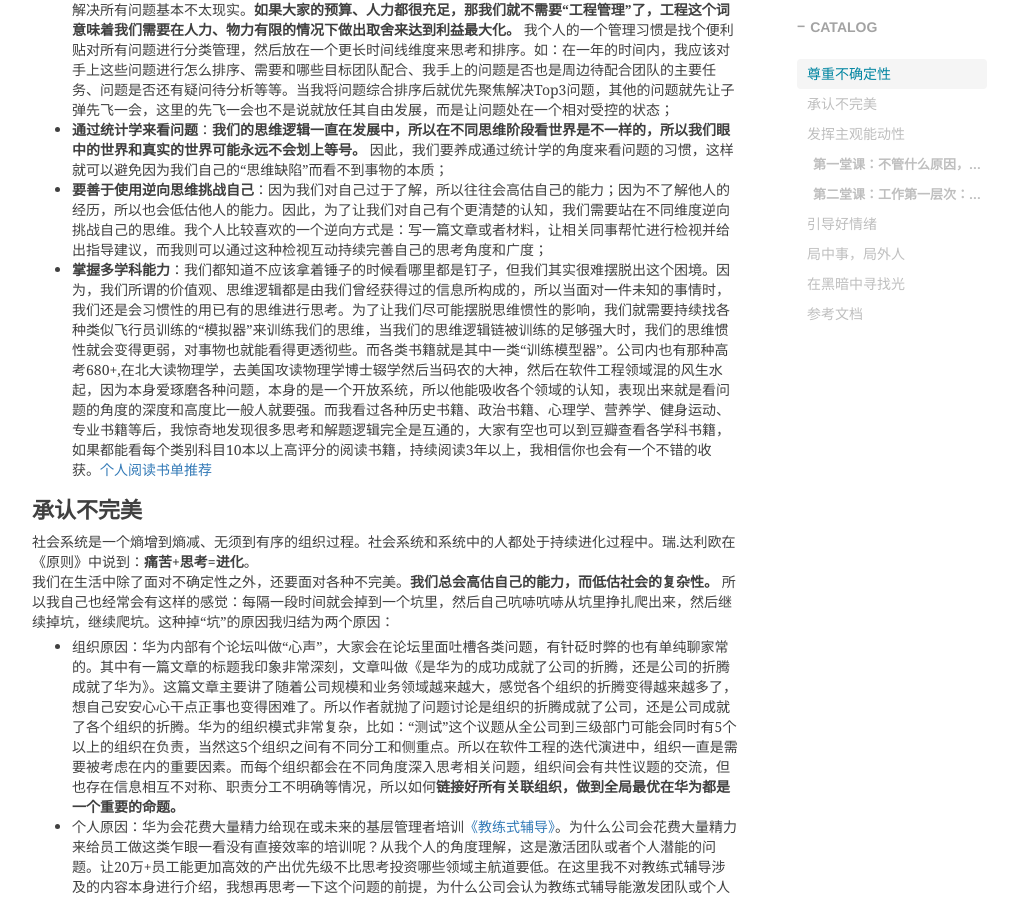
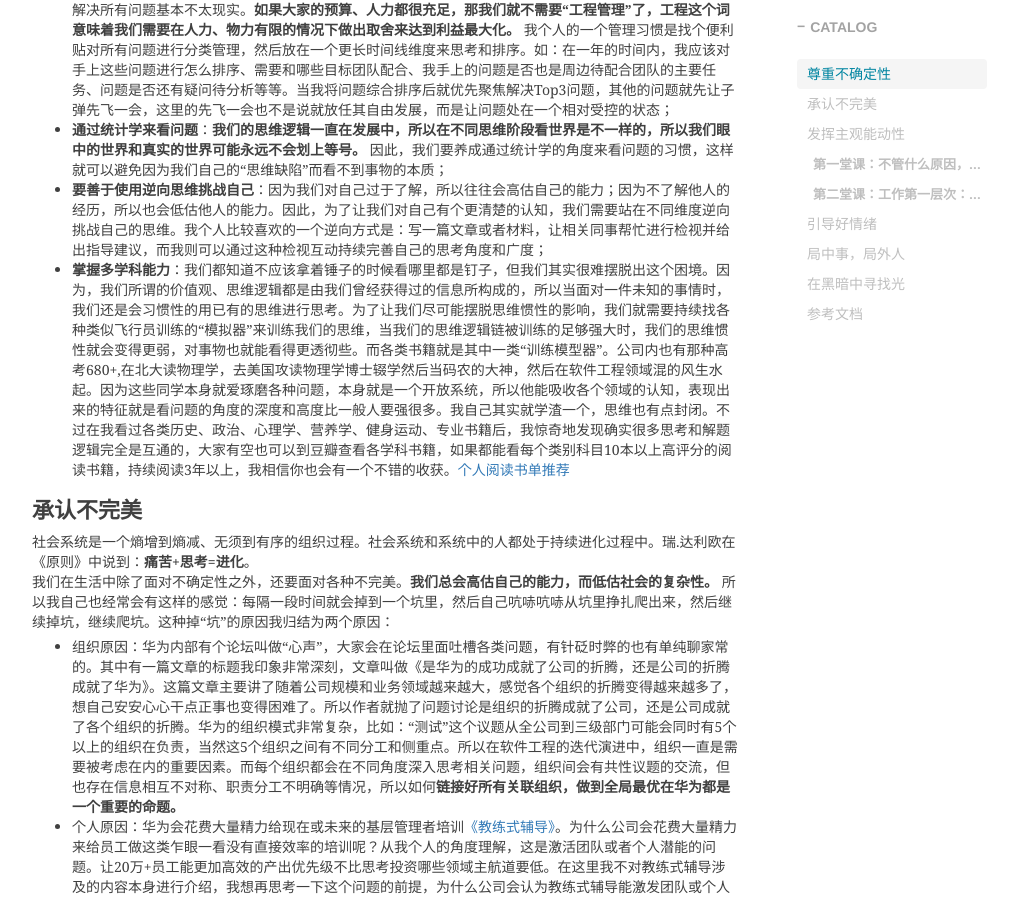
Before and after one commit to shihai1991/shihai1991.github.io, a Jekyll site: the page built from _posts/2023-10-30-在菊厂八年的那些人那些事.md, in a window 1280 px wide and 900 px high, scrolled down 1950 px. Shown: the whole window, without its empty margins (233-1244 px from the left). Built offline with Jekyll 4.4.1, drawn with Linux system fonts in a browser that asks for light colours; nearby versions of some CDN libraries; comment, search, counter and statistics services are not loaded.

Commit message:
Update 2023-10-30-在菊厂八年的那些人那些事.md

```diff
--- a/_posts/2023-10-30-在菊厂八年的那些人那些事.md
+++ b/_posts/2023-10-30-在菊厂八年的那些人那些事.md
@@ -26,7 +26,7 @@
 - **学会解决大而简单的矛盾**：在工作中，我们可能要解决无数的问题，因为时间有限，所以我们想保质保量来解决所有问题基本不太现实。**如果大家的预算、人力都很充足，那我们就不需要“工程管理”了，工程这个词意味着我们需要在人力、物力有限的情况下做出取舍来达到利益最大化。** 我个人的一个管理习惯是找个便利贴对所有问题进行分类管理，然后放在一个更长时间线维度来思考和排序。如：在一年的时间内，我应该对手上这些问题进行怎么排序、需要和哪些目标团队配合、我手上的问题是否也是周边待配合团队的主要任务、问题是否还有疑问待分析等等。当我将问题综合排序后就优先聚焦解决Top3问题，其他的问题就先让子弹先飞一会，这里的先飞一会也不是说就放任其自由发展，而是让问题处在一个相对受控的状态；
 - **通过统计学来看问题**：**我们的思维逻辑一直在发展中，所以在不同思维阶段看世界是不一样的，所以我们眼中的世界和真实的世界可能永远不会划上等号。** 因此，我们要养成通过统计学的角度来看问题的习惯，这样就可以避免因为我们自己的“思维缺陷”而看不到事物的本质；
 - **要善于使用逆向思维挑战自己**：因为我们对自己过于了解，所以往往会高估自己的能力；因为不了解他人的经历，所以也会低估他人的能力。因此，为了让我们对自己有个更清楚的认知，我们需要站在不同维度逆向挑战自己的思维。我个人比较喜欢的一个逆向方式是：写一篇文章或者材料，让相关同事帮忙进行检视并给出指导建议，而我则可以通过这种检视互动持续完善自己的思考角度和广度；
-- **掌握多学科能力**：我们都知道不应该拿着锤子的时候看哪里都是钉子，但我们其实很难摆脱出这个困境。因为，我们所谓的价值观、思维逻辑都是由我们曾经获得过的信息所构成的，所以当面对一件未知的事情时，我们还是会习惯性的用已有的思维进行思考。为了让我们尽可能摆脱思维惯性的影响，我们就需要持续找各种类似飞行员训练的“模拟器”来训练我们的思维，当我们的思维逻辑链被训练的足够强大时，我们的思维惯性就会变得更弱，对事物也就能看得更透彻些。而各类书籍就是其中一类“训练模型器”。公司内也有那种高考680+,在北大读物理学，去美国攻读物理学博士辍学然后当码农的大神，然后在软件工程领域混的风生水起，因为本身爱琢磨各种问题，本身的是一个开放系统，所以他能吸收各个领域的认知，表现出来就是看问题的角度的深度和高度比一般人就要强。而我看过各种历史书籍、政治书籍、心理学、营养学、健身运动、专业书籍等后，我惊奇地发现很多思考和解题逻辑完全是互通的，大家有空也可以到豆瓣查看各学科书籍，如果都能看每个类别科目10本以上高评分的阅读书籍，持续阅读3年以上，我相信你也会有一个不错的收获。[个人阅读书单推荐](https://shihai1991.github.io/books/2021/11/23/%E4%B8%AA%E4%BA%BA%E9%98%85%E8%AF%BB%E4%B9%A6%E5%8D%95%E6%8E%A8%E8%8D%90/)
+- **掌握多学科能力**：我们都知道不应该拿着锤子的时候看哪里都是钉子，但我们其实很难摆脱出这个困境。因为，我们所谓的价值观、思维逻辑都是由我们曾经获得过的信息所构成的，所以当面对一件未知的事情时，我们还是会习惯性的用已有的思维进行思考。为了让我们尽可能摆脱思维惯性的影响，我们就需要持续找各种类似飞行员训练的“模拟器”来训练我们的思维，当我们的思维逻辑链被训练的足够强大时，我们的思维惯性就会变得更弱，对事物也就能看得更透彻些。而各类书籍就是其中一类“训练模型器”。公司内也有那种高考680+,在北大读物理学，去美国攻读物理学博士辍学然后当码农的大神，然后在软件工程领域混的风生水起。因为这些同学本身就爱琢磨各种问题，本身就是一个开放系统，所以他能吸收各个领域的认知，表现出来的特征就是看问题的角度的深度和高度比一般人要强很多。我自己其实就学渣一个，思维也有点封闭。不过在我看过各类历史、政治、心理学、营养学、健身运动、专业书籍后，我惊奇地发现确实很多思考和解题逻辑完全是互通的，大家有空也可以到豆瓣查看各学科书籍，如果都能看每个类别科目10本以上高评分的阅读书籍，持续阅读3年以上，我相信你也会有一个不错的收获。[个人阅读书单推荐](https://shihai1991.github.io/books/2021/11/23/%E4%B8%AA%E4%BA%BA%E9%98%85%E8%AF%BB%E4%B9%A6%E5%8D%95%E6%8E%A8%E8%8D%90/)
 
 # 承认不完美
 社会系统是一个熵增到熵减、无须到有序的组织过程。社会系统和系统中的人都处于持续进化过程中。瑞.达利欧在《原则》中说到：**痛苦+思考=进化**。
```
